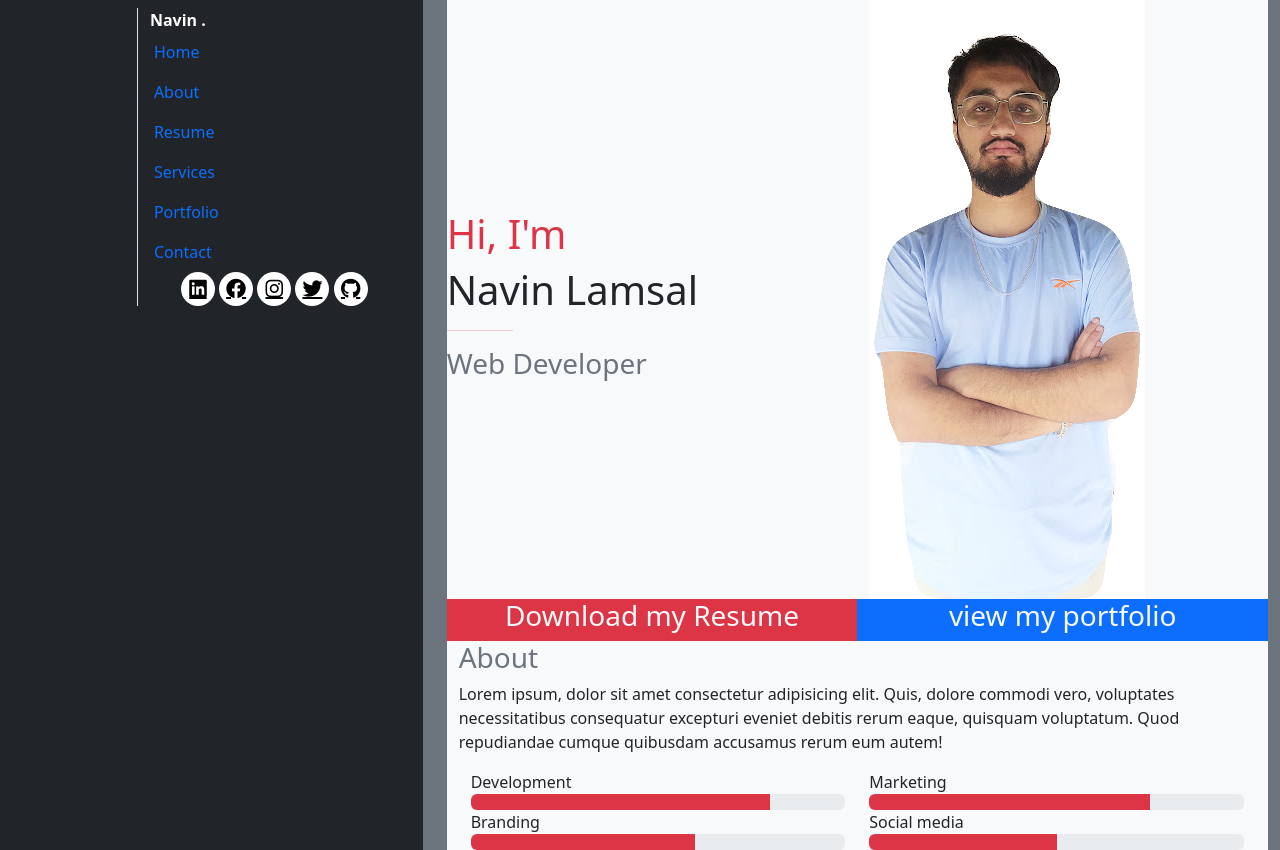
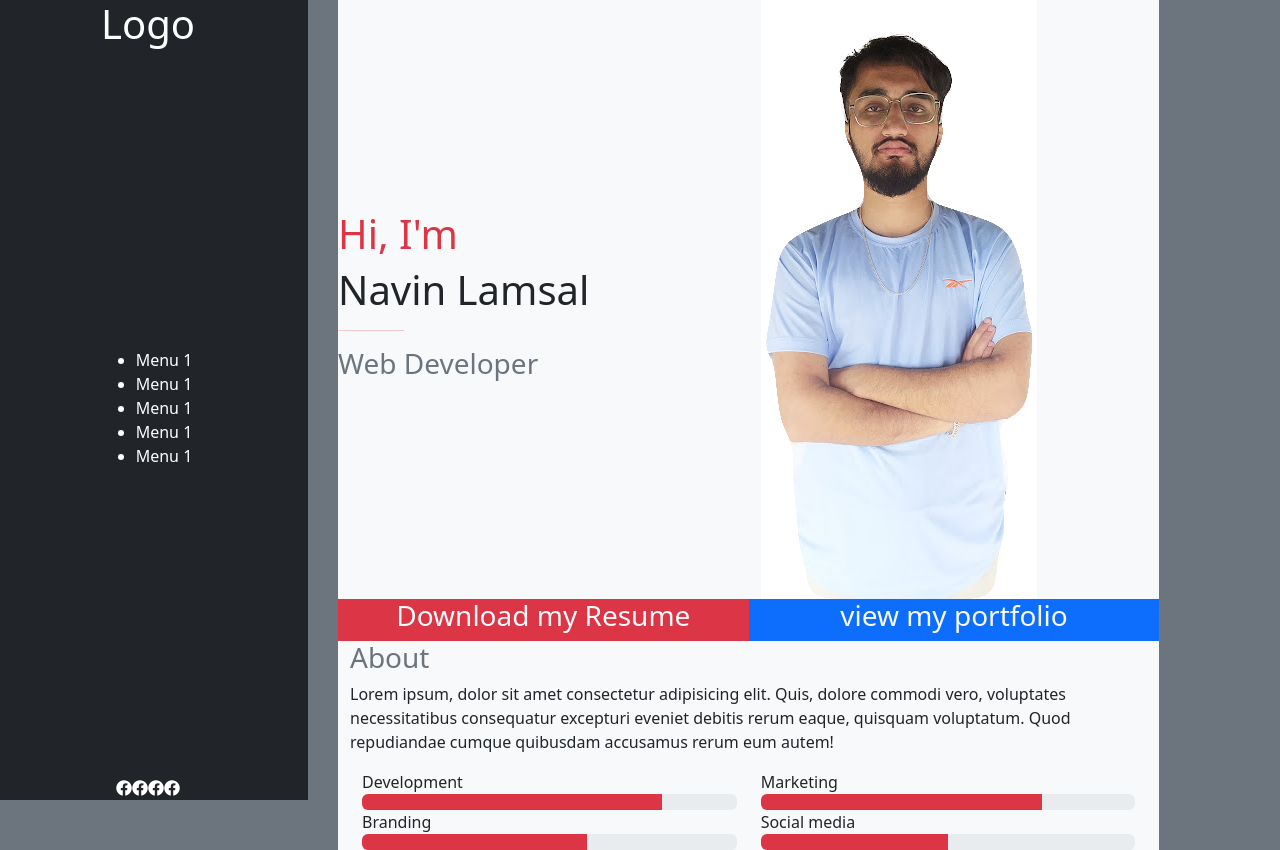
Before and after one commit to NavinLamsal/cv, a plain HTML site: page index.html in a window 1280 px wide. Drawn offline with nearby package versions, Linux system fonts and the light colour scheme.

Commit message:
Sticky Sidebar Refinement

```diff
--- a/index.html
+++ b/index.html
@@ -1,31 +1,44 @@
 <!DOCTYPE html>
 <html lang="en">
+
 <head>
     <meta charset="UTF-8">
     <meta http-equiv="X-UA-Compatible" content="IE=edge">
     <meta name="viewport" content="width=device-width, initial-scale=1.0">
     <title>Navin Lamsal</title>
-    <link href="https://cdn.jsdelivr.net/npm/bootstrap@5.2.2/dist/css/bootstrap.min.css" rel="stylesheet" integrity="sha384-Zenh87qX5JnK2Jl0vWa8Ck2rdkQ2Bzep5IDxbcnCeuOxjzrPF/et3URy9Bv1WTRi" crossorigin="anonymous">
+    <link href="https://cdn.jsdelivr.net/npm/bootstrap@5.2.2/dist/css/bootstrap.min.css" rel="stylesheet"
+        integrity="sha384-Zenh87qX5JnK2Jl0vWa8Ck2rdkQ2Bzep5IDxbcnCeuOxjzrPF/et3URy9Bv1WTRi" crossorigin="anonymous">
     <link rel="stylesheet" href="style.css">
-    <link rel="stylesheet" href="https://cdnjs.cloudflare.com/ajax/libs/font-awesome/6.2.0/css/all.min.css" integrity="sha512-xh6O/CkQoPOWDdYTDqeRdPCVd1SpvCA9XXcUnZS2FmJNp1coAFzvtCN9BmamE+4aHK8yyUHUSCcJHgXloTyT2A==" crossorigin="anonymous" referrerpolicy="no-referrer" />
+    <link rel="stylesheet" href="https://cdnjs.cloudflare.com/ajax/libs/font-awesome/6.2.0/css/all.min.css"
+        integrity="sha512-xh6O/CkQoPOWDdYTDqeRdPCVd1SpvCA9XXcUnZS2FmJNp1coAFzvtCN9BmamE+4aHK8yyUHUSCcJHgXloTyT2A=="
+        crossorigin="anonymous" referrerpolicy="no-referrer" />
 
 <body class="bg-secondary text-white">
-<div>
     <div class="row">
-    <!-- navbar -->
-        <div class="col-4 bg-dark text-center ">
-            <!-- As a link -->
-            <nav class="navbar">
-                <div class="col-4">
-                    <div class="container" >
+        <div class="col-3 bg-dark position-fixed" id="sticky-sidebar">
+            <div class="nav flex-column flex-nowrap vh-100 overflow-auto text-white justify-content-between">
+                <div class="logo text-center">
+                    <h1>Logo</h1>
                 </div>
+                <div class="menus d-flex justify-content-center">
+                    <ul>
+                        <li>Menu 1</li>
+                        <li>Menu 1</li>
+                        <li>Menu 1</li>
+                        <li>Menu 1</li>
+                        <li>Menu 1</li>
+                    </ul>
                 </div>
-                <div class="col-8 border-start d-flex flex-column">
-                    <div class="container">
+                <div class="social d-flex justify-content-center">
+                    <li><i class="fa-brands fa-facebook"></i></li>
+                    <li><i class="fa-brands fa-facebook"></i></li>
+                    <li><i class="fa-brands fa-facebook"></i></li>
+                    <li><i class="fa-brands fa-facebook"></i></li>
+                </div>
+                <!-- <div class="col-8 border-start">
                         <div class="row align-items-start">
                             <div class="col">
                                 <div class="logo">Navin <span>.</span></div>
-                            </div>
                             </div>
                         </div>
 
@@ -73,19 +86,28 @@
                                 </span>
                             </div>
                         </div>
+                    </div> -->
             </div>
-            </nav>
         </div>
-        <div class="col-8 bg-secondary text-light">
+
+        <div class="col-8 offset-3 bg-secondary">
             <div class="container">
                 <div class="col bg-light text-dark">
                     <div class="row align-items-center">
                         <div class="col-6">
-                            <div class="text-danger"><H1>Hi, I'm </H1></div>
-                            <div><h1>Navin Lamsal</h1></div>
-                            <div class="col-2 text-danger"><hr></div>
+                            <div class="text-danger">
+                                <H1>Hi, I'm </H1>
+                            </div>
+                            <div>
+                                <h1>Navin Lamsal</h1>
+                            </div>
+                            <div class="col-2 text-danger">
+                                <hr>
+                            </div>
                             <div class="col-10"></div>
-                            <div class="text-secondary"><h3>Web Developer</h3></div>
+                            <div class="text-secondary">
+                                <h3>Web Developer</h3>
+                            </div>
                         </div>
                         <div class="col-6">
                             <img src="./img/navin.png" alt="">
@@ -105,32 +127,44 @@
                         <div class="container">
                             <div class="row text-secondary">
                                 <h3>About</h3>
-                                <p class="text-dark">Lorem ipsum, dolor sit amet consectetur adipisicing elit. Quis, dolore commodi vero, voluptates necessitatibus consequatur excepturi eveniet debitis rerum eaque, quisquam voluptatum. Quod repudiandae cumque quibusdam accusamus rerum eum autem!</p>
+                                <p class="text-dark">Lorem ipsum, dolor sit amet consectetur adipisicing elit.
+                                    Quis,
+                                    dolore commodi vero, voluptates necessitatibus consequatur excepturi eveniet
+                                    debitis rerum eaque, quisquam voluptatum. Quod repudiandae cumque quibusdam
+                                    accusamus rerum eum autem!</p>
                             </div>
                             <div class="container text-left">
                                 <div class="row row-cols-2">
                                     <div class="col">
                                         Development
                                         <div class="progress">
-                                        <div class="progress-bar bg-danger" role="progressbar" aria-label="Danger example" style="width: 80%" aria-valuenow="100" aria-valuemin="0" aria-valuemax="100"></div>
+                                            <div class="progress-bar bg-danger" role="progressbar"
+                                                aria-label="Danger example" style="width: 80%" aria-valuenow="100"
+                                                aria-valuemin="0" aria-valuemax="100"></div>
                                         </div>
                                     </div>
                                     <div class="col">
                                         Marketing
                                         <div class="progress">
-                                        <div class="progress-bar bg-danger" role="progressbar" aria-label="Danger example" style="width: 75%" aria-valuenow="100" aria-valuemin="0" aria-valuemax="100"></div>
+                                            <div class="progress-bar bg-danger" role="progressbar"
+                                                aria-label="Danger example" style="width: 75%" aria-valuenow="100"
+                                                aria-valuemin="0" aria-valuemax="100"></div>
                                         </div>
                                     </div>
                                     <div class="col">
                                         Branding
                                         <div class="progress">
-                                        <div class="progress-bar bg-danger" role="progressbar" aria-label="Danger example" style="width: 60%" aria-valuenow="100" aria-valuemin="0" aria-valuemax="100"></div>
+                                            <div class="progress-bar bg-danger" role="progressbar"
+                                                aria-label="Danger example" style="width: 60%" aria-valuenow="100"
+                                                aria-valuemin="0" aria-valuemax="100"></div>
                                         </div>
                                     </div>
                                     <div class="col">
                                         Social media
                                         <div class="progress">
-                                        <div class="progress-bar bg-danger" role="progressbar" aria-label="Danger example" style="width: 50%" aria-valuenow="100" aria-valuemin="0" aria-valuemax="100"></div>
+                                            <div class="progress-bar bg-danger" role="progressbar"
+                                                aria-label="Danger example" style="width: 50%" aria-valuenow="100"
+                                                aria-valuemin="0" aria-valuemax="100"></div>
                                         </div>
                                     </div>
                                 </div>
@@ -145,12 +179,9 @@
             </div>
         </div>
     </div>
-</div>
+    <script src="https://cdn.jsdelivr.net/npm/bootstrap@5.2.2/dist/js/bootstrap.bundle.min.js"
+        integrity="sha384-OERcA2EqjJCMA+/3y+gxIOqMEjwtxJY7qPCqsdltbNJuaOe923+mo//f6V8Qbsw3" crossorigin="anonymous">
+    </script>
+</body>
 
-
-
-
-
-    <script src="https://cdn.jsdelivr.net/npm/bootstrap@5.2.2/dist/js/bootstrap.bundle.min.js" integrity="sha384-OERcA2EqjJCMA+/3y+gxIOqMEjwtxJY7qPCqsdltbNJuaOe923+mo//f6V8Qbsw3" crossorigin="anonymous"></script>
-</body>
 </html>
```
Lines whose indentation alone changed are shown as unchanged.
